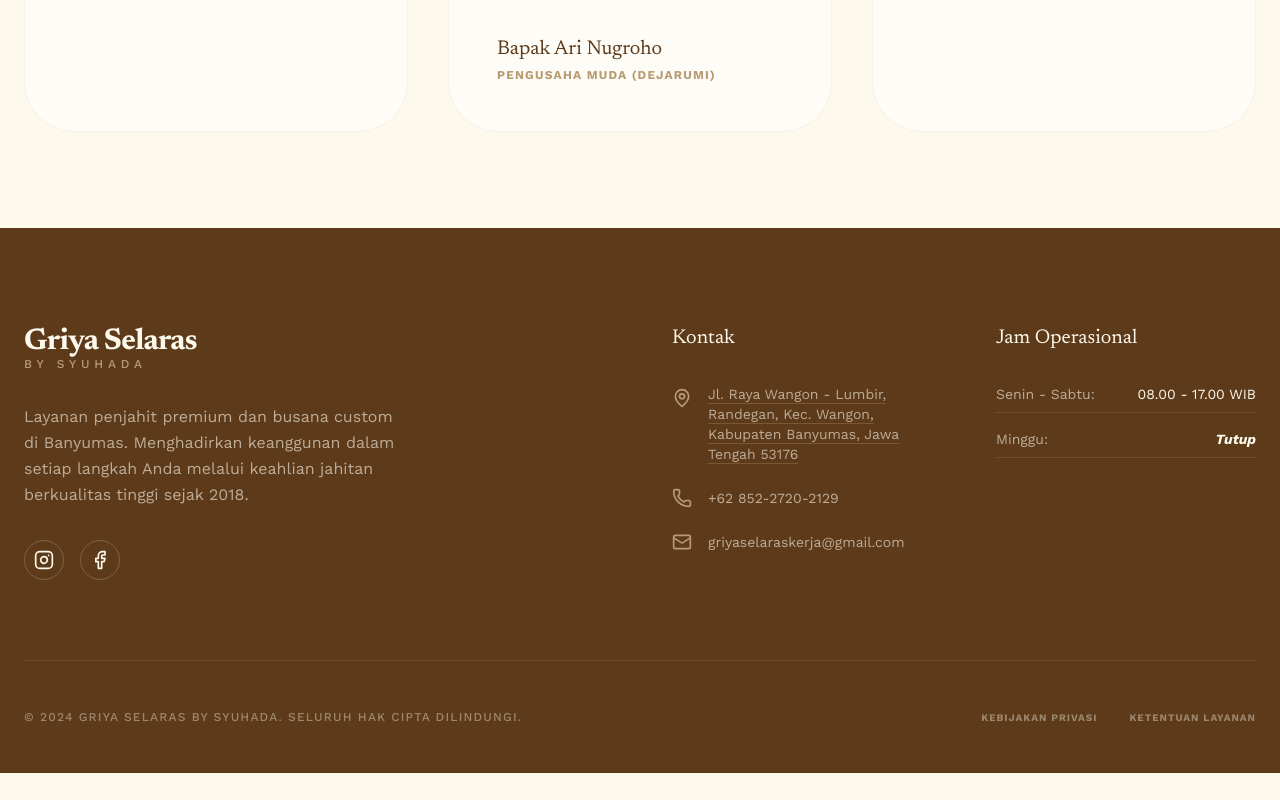
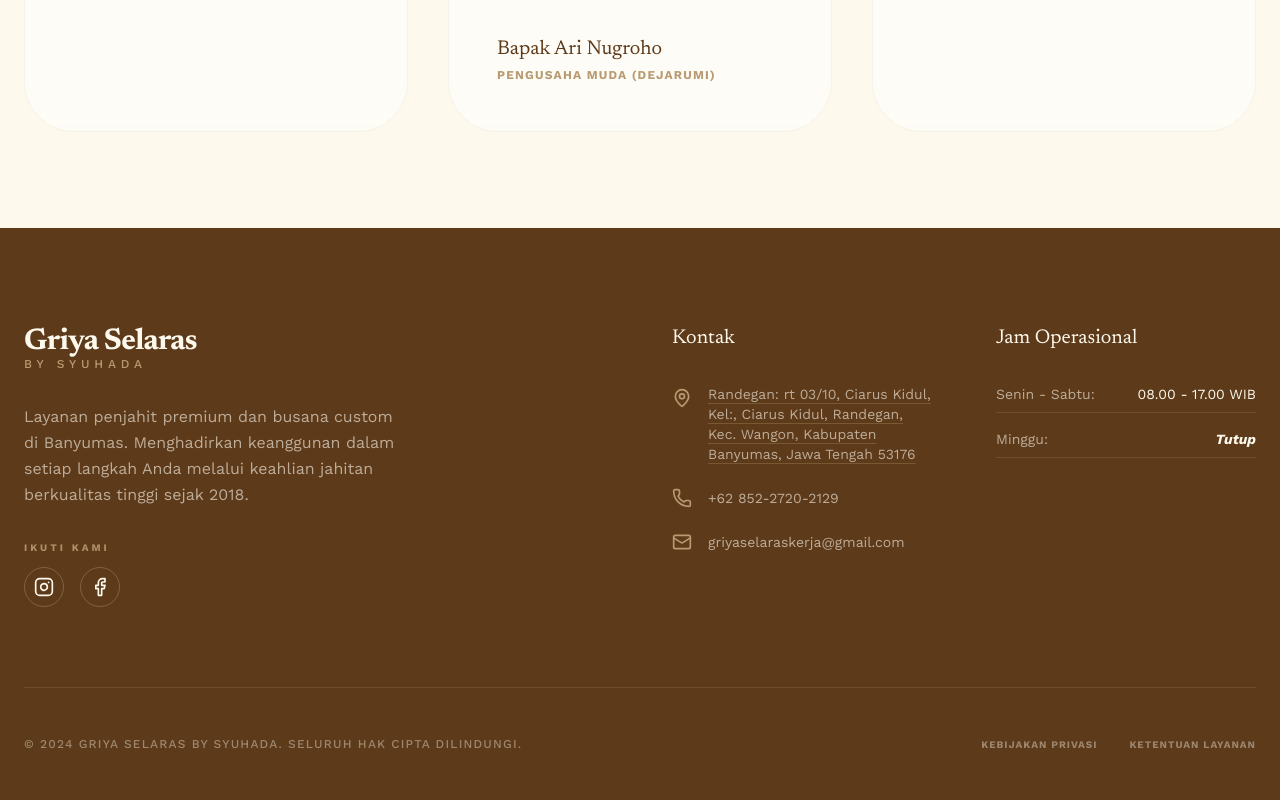
Before and after one commit to 2311111138-commits/Griya-Selaras-fix, a React (Vite) app: page / in a window 1280 px wide. Shown: the part 6185-6985 px from the top of the page. Before the commit the page ends 6958 px from the top, so only its background shows below. Built offline with nearby package versions, Linux system fonts and the light colour scheme.

Commit message:
feat: update contact details and add social label
Update the physical address link to the correct location and add an "Ikuti Kami" label to the footer for better accessibility.

```diff
--- a/src/components/Footer.tsx
+++ b/src/components/Footer.tsx
@@ -13,6 +13,9 @@ export default function Footer() {
             <p className="text-brand-bg/60 max-w-sm mb-8 leading-relaxed">
               Layanan penjahit premium dan busana custom di Banyumas. Menghadirkan keanggunan dalam setiap langkah Anda melalui keahlian jahitan berkualitas tinggi sejak 2018.
             </p>
+            <div className="mb-3">
+              <p id="follow-us-label" className="text-[10px] uppercase tracking-[0.3em] font-bold text-brand-accent/90">Ikuti Kami</p>
+            </div>
             <div className="flex gap-4">
               <a
                 href="https://www.instagram.com/griya.selaras1?utm_source=ig_web_button_share_sheet&igsh=ZDNlZDc0MzIxNw=="
@@ -39,12 +42,12 @@ export default function Footer() {
               <li className="flex gap-4 items-start text-brand-bg/60 group">
                 <MapPin className="w-5 h-5 text-brand-accent shrink-0 mt-1" />
                 <a
-                  href="https://maps.app.goo.gl/nrJMZPD7RDEyRtAJA?g_st=iw"
+                  href="https://maps.app.goo.gl/N11qQ7vcS7xG5wyFA"
                   target="_blank"
                   rel="noopener noreferrer"
                   className="text-sm hover:text-brand-accent transition-colors underline decoration-brand-accent/30 decoration-1 underline-offset-4"
                 >
-                  Jl. Raya Wangon - Lumbir, Randegan, Kec. Wangon, Kabupaten Banyumas, Jawa Tengah 53176
+                  Randegan: rt 03/10, Ciarus Kidul, Kel:, Ciarus Kidul, Randegan, Kec. Wangon, Kabupaten Banyumas, Jawa Tengah 53176
                 </a>
               </li>
               <li className="flex gap-4 items-center text-brand-bg/60">
```
